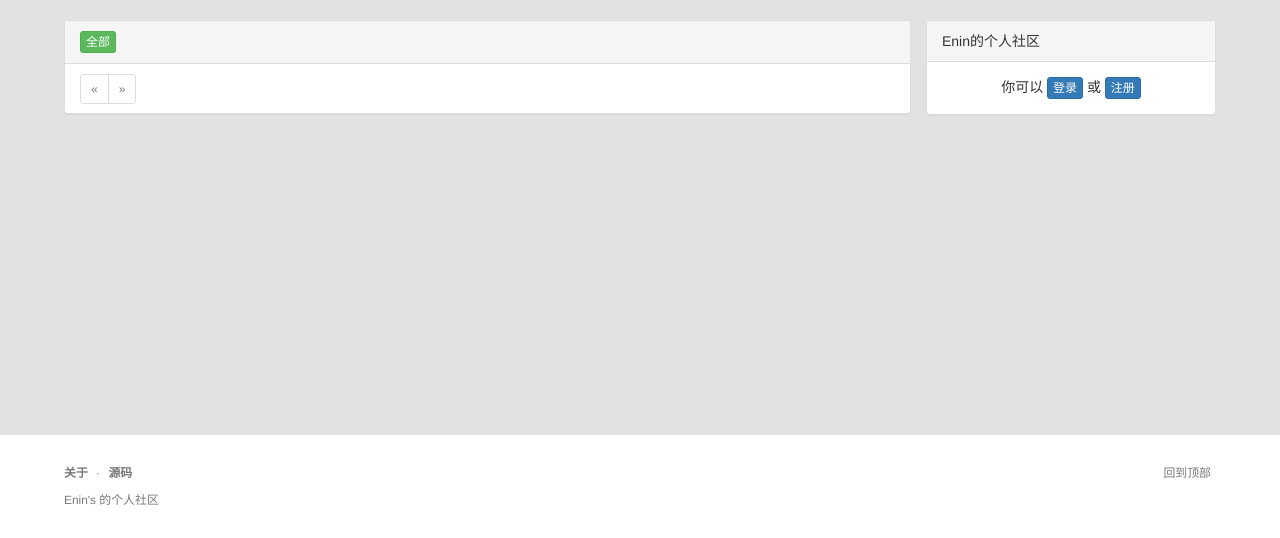
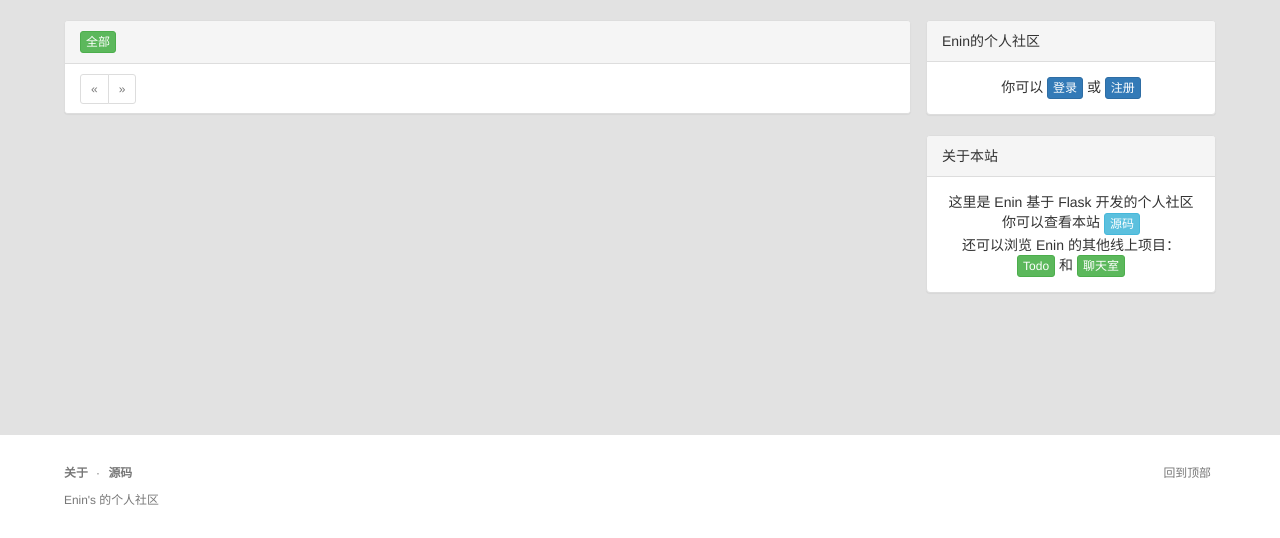
Before and after one commit to Ape2017/myBBS, a Flask app: page / in a window 1280 px wide. Shown: the part 52-590 px from the top of the page. Run offline with Flask 2, Linux system fonts and the light colour scheme; data that the repository does not hold is empty; some libraries are stand-ins or nearby versions.

Commit message:
sidebar-about

```diff
--- a/templates/base/sidebar.html
+++ b/templates/base/sidebar.html
@@ -16,3 +16,12 @@
         </div>
     {% endcall %}
 {% endif %}
+{% call panels.panel('关于本站') %}
+    <div class="text-center">
+        这里是 Enin 基于 Flask 开发的个人社区<br>
+        你可以查看本站 <a href="https://github.com/enincc/myBBS" class="btn btn-info btn-xs">源码</a><br>
+        还可以浏览 Enin 的其他线上项目：<br>
+        <a href="http://todo.enin.cc/" class="btn btn-success btn-xs">Todo</a> 和
+        <a href="http://chat.enin.cc/" class="btn btn-success btn-xs">聊天室</a>
+    </div>
+{% endcall %}
```
